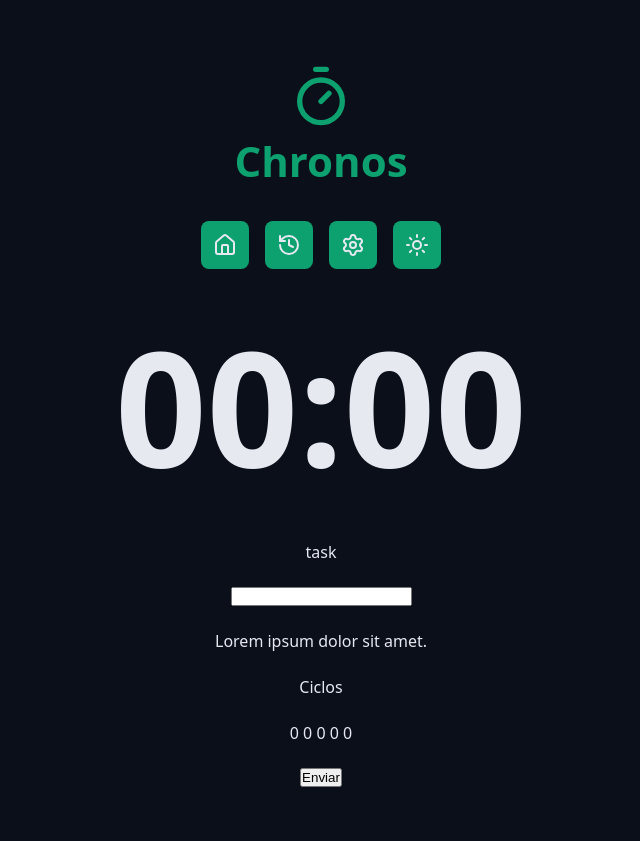
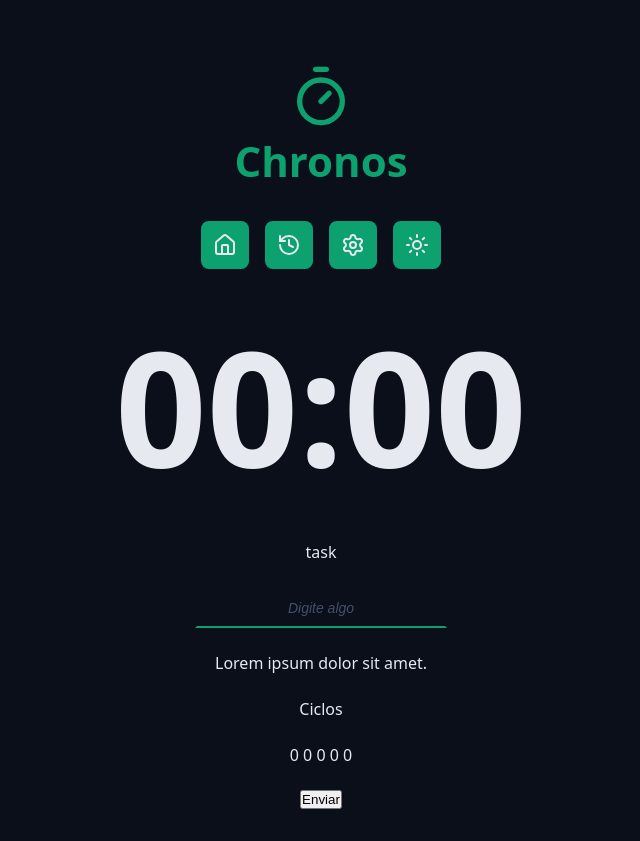
Before and after one commit to PatrickSchifter/chronos-pomodoro, a React (Vite) app: page / in a window 1280 px wide. Shown: the whole page, without its empty margins (319-959 px from the left). Before the commit the page ends 819 px from the top, so only its background shows below. Built offline with nearby package versions, Linux system fonts and the light colour scheme.

Commit message:
feat: add style to DefaultInput

```diff
--- a/src/App.tsx
+++ b/src/App.tsx
@@ -22,7 +22,12 @@
       <Container>
         <form className='form'>
           <div className='formRow'>
-            <DefaultInput id='meuInput' type='text' labelText='task' />
+            <DefaultInput
+              id='meuInput'
+              type='text'
+              labelText='task'
+              placeholder='Digite algo'
+            />
           </div>
           <div className='formRow'>
             <p>Lorem ipsum dolor sit amet.</p>
--- a/src/components/DefaultInput/index.tsx
+++ b/src/components/DefaultInput/index.tsx
@@ -1,3 +1,5 @@
+import styles from './styles.module.css';
+
 type DefaultInputProps = {
   id: string;
   labelText: string;
@@ -12,7 +14,7 @@
   return (
     <>
       <label htmlFor=''>{labelText}</label>
-      <input id={id} type={type} {...rest} />
+      <input className={styles.input} id={id} type={type} {...rest} />
     </>
   );
 }
--- /dev/null
+++ b/src/components/DefaultInput/styles.module.css
@@ -0,0 +1,28 @@
+.input {
+  background-color: transparent;
+  text-align: center;
+  font-size: 1.8rem;
+  padding: 0.8rem;
+  color: var(--gray-100);
+  outline: none;
+
+  border: 0.2rem solid transparent;
+  border-bottom: 0.2rem solid var(--primary);
+  transition: all 0.1s ease-in-out;
+}
+
+.input:focus {
+  border: 0.2rem solid var(--primary);
+  border-radius: 0.8rem;
+}
+
+.input::placeholder {
+  color: var(--gray-500);
+  font-size: 1.4rem;
+  font-style: italic;
+}
+
+.input:disabled {
+  border-bottom: 0.2rem solid var(--disabled);
+  color: var(--text-muted);
+}
```
